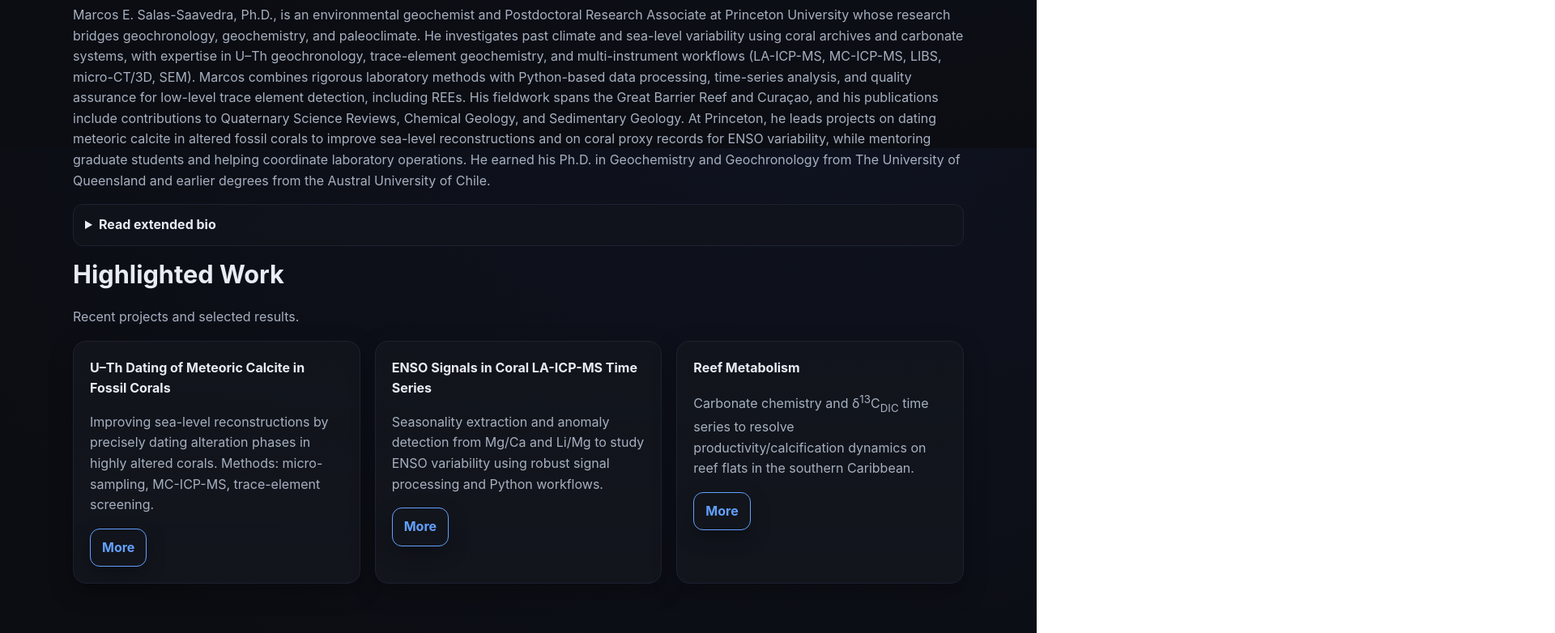
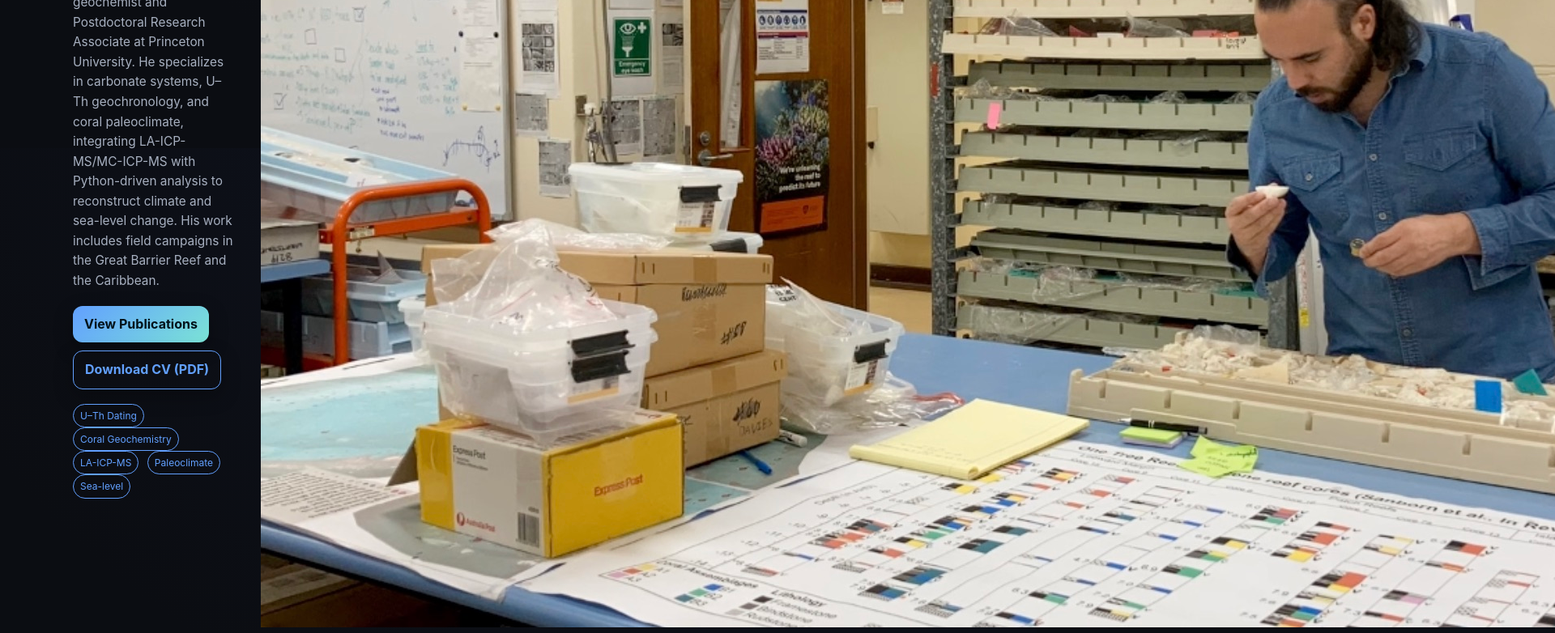
Before and after one commit to msalass/marcos-website, a plain HTML site: page index.html in a window 1280 px wide. Shown: the part 617-1399 px from the top of the page at 81% size, 1920 px wide, since content can reach past the window. Drawn offline with Linux system fonts and the light colour scheme.

Commit message:
Update index.html

```diff
--- a/index.html
+++ b/index.html
@@ -40,7 +40,7 @@
       <span class="tag">Paleoclimate</span><span class="tag">Sea-level</span>
     </div>
   </div>
-  <img src="assets/profile.jpeg" alt="Marcos Salas-Saavedra headshot" width="360" height="360">
+  <img src="assets/profile.jpeg" alt="Marcos Salas-Saavedra headshot" width="2018" height="1214">
 </section>
 <section class="section">
   <h2>About</h2>
```
